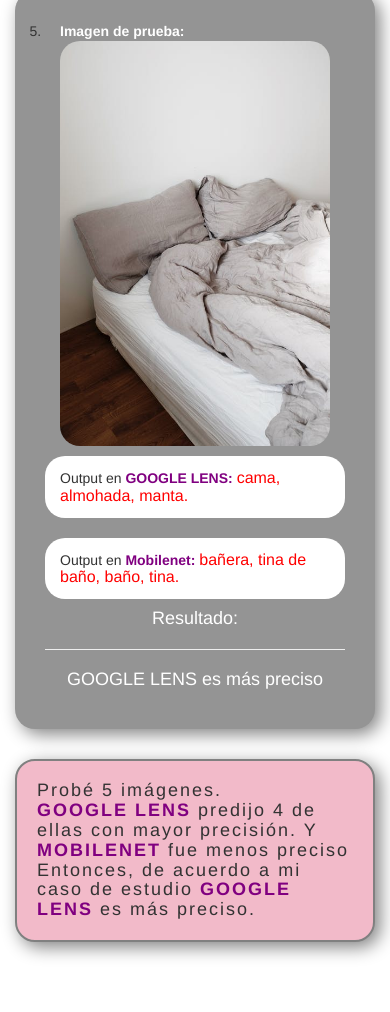
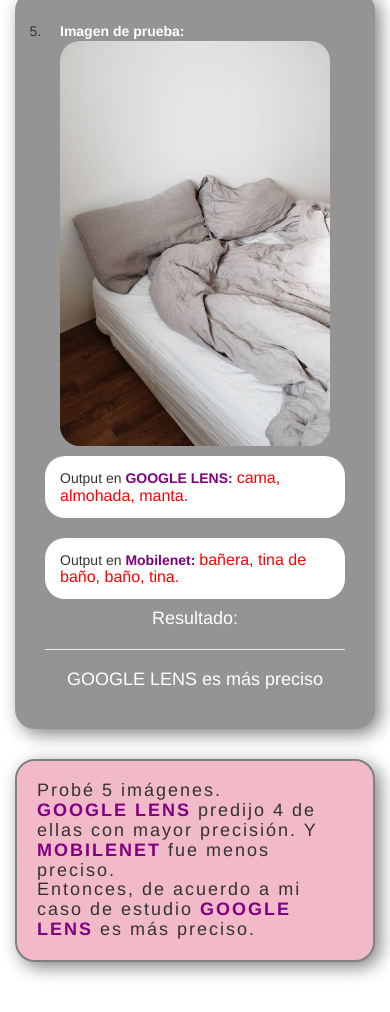
Before and after one commit to BFSmx4/google-vs-mobilenet, a plain HTML site: page index.html in a window 390 px wide. Shown: the part 2839-3851 px from the top of the page. Drawn offline with nearby package versions, Linux system fonts and the light colour scheme; a web font is replaced by a local one.

Commit message:
Update index.html

```diff
--- a/index.html
+++ b/index.html
@@ -196,7 +196,7 @@ b
 <br><br>
 	<h4 class="col-xs-12 result">
 	Probé 5 imágenes.<br>
-	 <b>GOOGLE LENS</b> predijo 4 de ellas con mayor precisión. Y <b>MOBILENET</b> fue menos preciso<br>
+	 <b>GOOGLE LENS</b> predijo 4 de ellas con mayor precisión. Y <b>MOBILENET</b> fue menos preciso.<br>
 	 Entonces, de acuerdo a mi caso de estudio <b>GOOGLE LENS</b> es más preciso.</h4>
 </div>
 <br><br>
```
